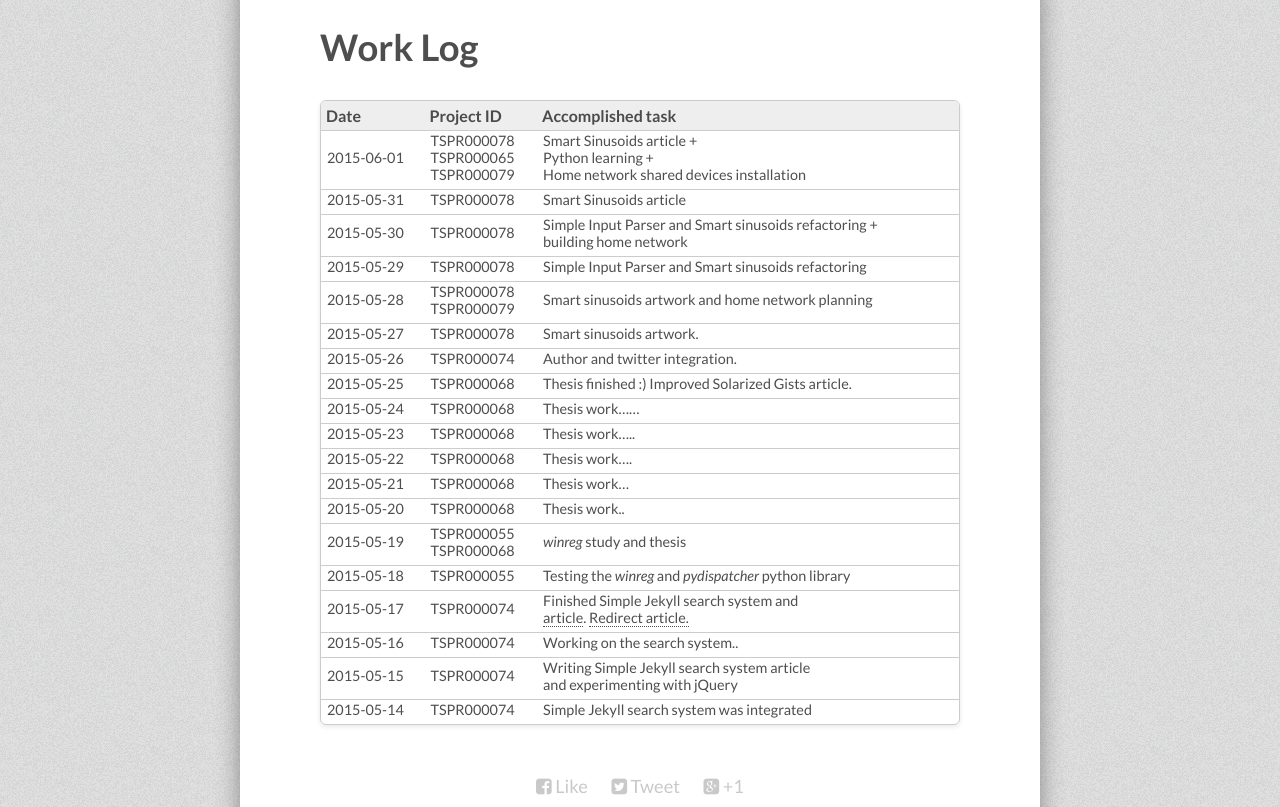
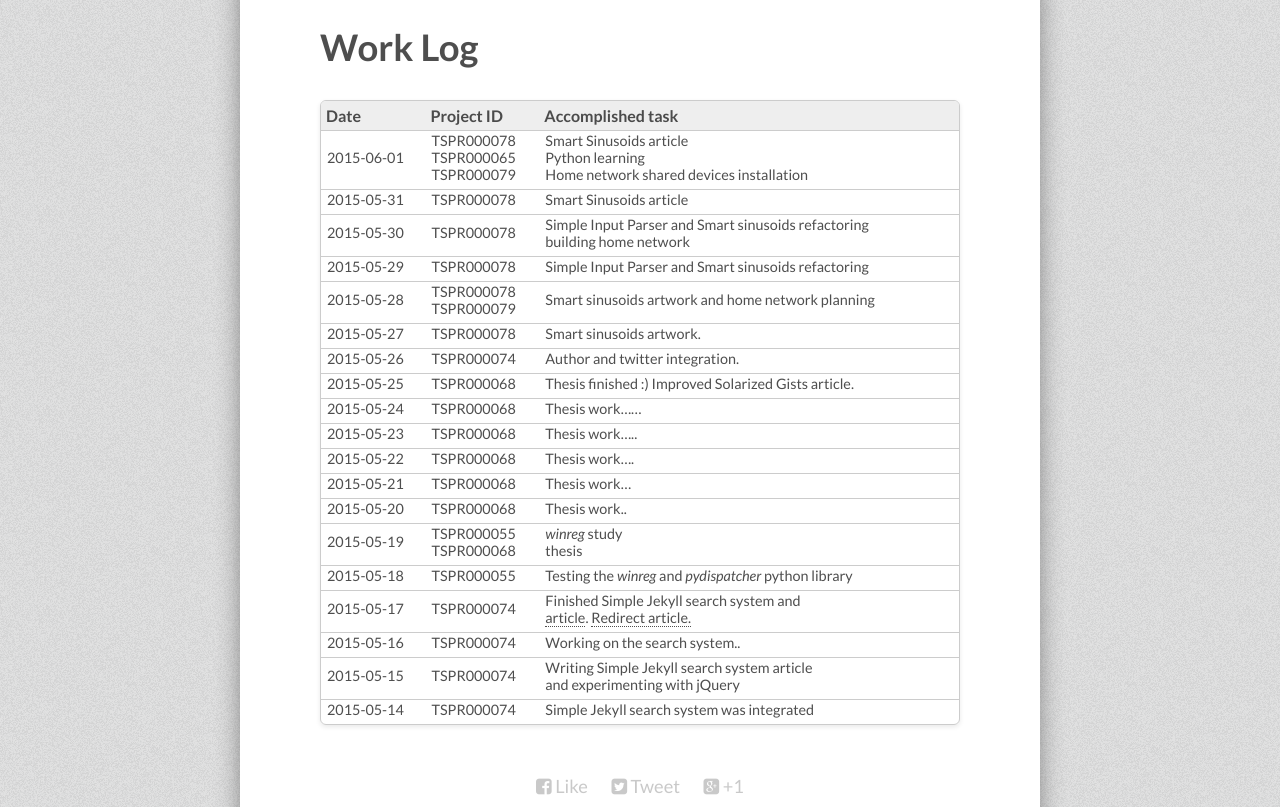
Before and after one commit to tiborsimon/tiborsimon.github.io, a Jekyll site: the page built from worklog/index.md, in a window 1280 px wide. Shown: the part 805-1612 px from the top of the page. Built offline with Jekyll 4.4.1, drawn with Linux system fonts in a browser that asks for light colours; nearby versions of some CDN libraries.

Commit message:
Update index.md

```diff
--- a/worklog/index.md
+++ b/worklog/index.md
@@ -29,9 +29,9 @@ Work harder!
 
 | Date | Project ID | Accomplished task |
 |:-----------|:------------|:------------|
-| 2015-06-01 | TSPR000078<br>TSPR000065<br>TSPR000079 | Smart Sinusoids article +<br>Python learning +<br>Home network shared devices installation
+| 2015-06-01 | TSPR000078<br>TSPR000065<br>TSPR000079 | Smart Sinusoids article<br>Python learning<br>Home network shared devices installation
 | 2015-05-31 | TSPR000078 | Smart Sinusoids article
-| 2015-05-30 | TSPR000078 | Simple Input Parser and Smart sinusoids refactoring +<br>building home network
+| 2015-05-30 | TSPR000078 | Simple Input Parser and Smart sinusoids refactoring<br>building home network
 | 2015-05-29 | TSPR000078 | Simple Input Parser and Smart sinusoids refactoring
 | 2015-05-28 | TSPR000078<br>TSPR000079 | Smart sinusoids artwork and home network planning
 | 2015-05-27 | TSPR000078 | Smart sinusoids artwork.
@@ -42,7 +42,7 @@ Work harder!
 | 2015-05-22 | TSPR000068 | Thesis work....
 | 2015-05-21 | TSPR000068 | Thesis work...
 | 2015-05-20 | TSPR000068 | Thesis work..
-| 2015-05-19 | TSPR000055<br>TSPR000068 | _winreg_ study and thesis
+| 2015-05-19 | TSPR000055<br>TSPR000068 | _winreg_ study<br>thesis
 | 2015-05-18 | TSPR000055 | Testing the _winreg_ and _pydispatcher_ python library
 | 2015-05-17 | TSPR000074 | Finished Simple Jekyll search system and <br>[article](http://tiborsimon.github.io/tools/simple-jekyll-search-system/). [Redirect article.](http://tiborsimon.github.io/tools/redirect-external-links-to-new-tab/)
 | 2015-05-16 | TSPR000074 | Working on the search system..
```
